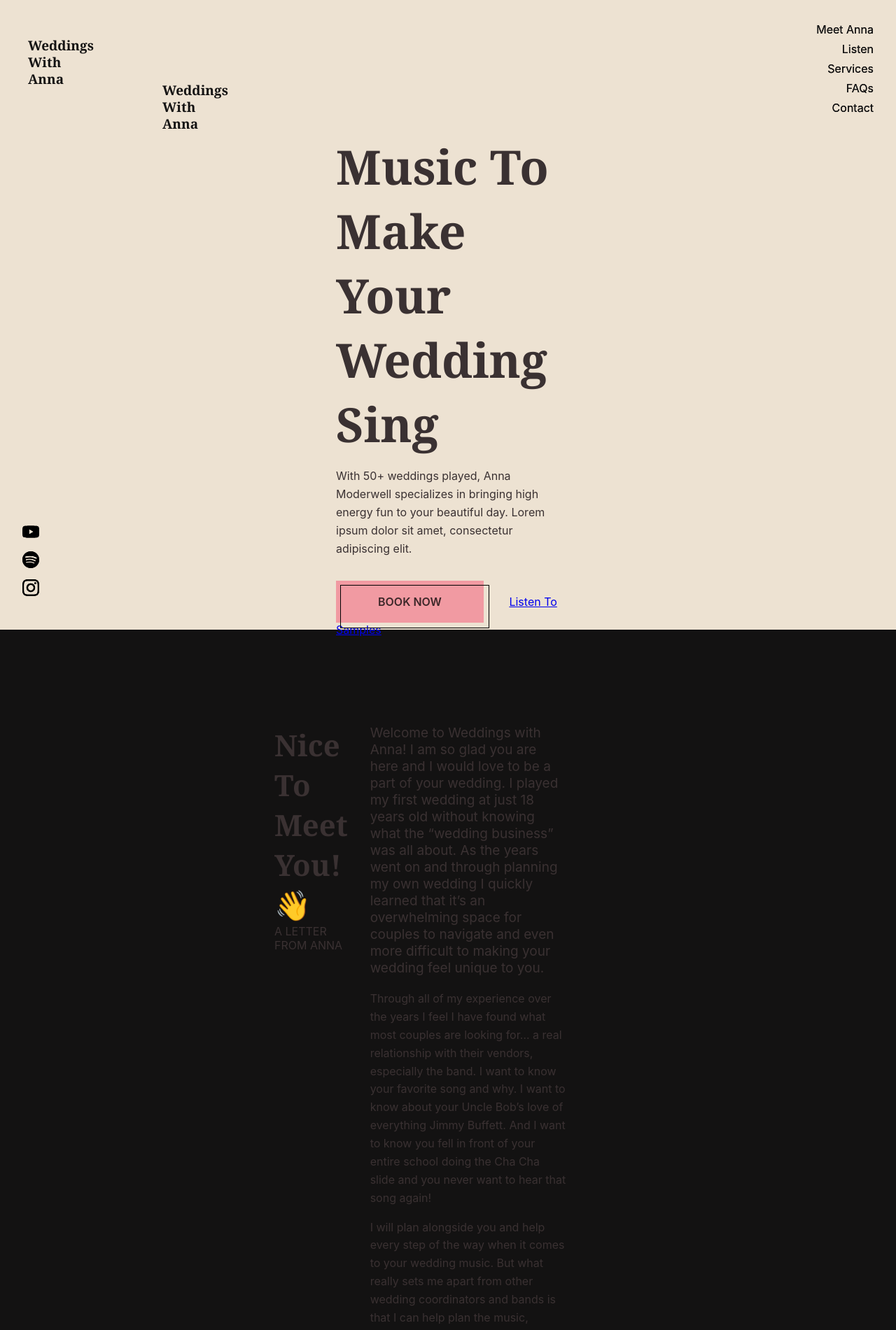
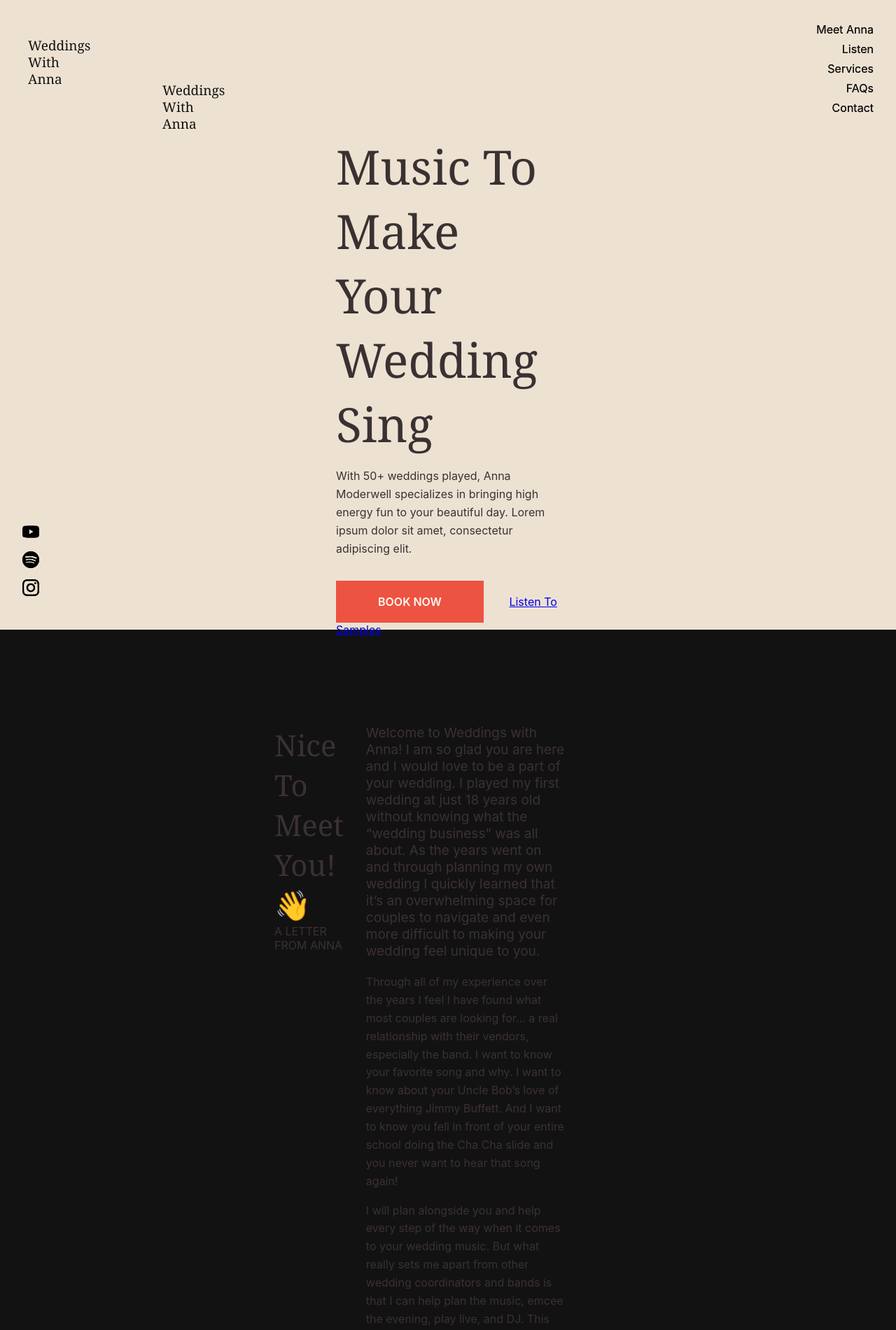
Before and after one commit to lukemoderwell/wwa, a Jekyll site: the page built from index.html, in a window 1280 px wide. Shown: the top 1901 px of the page at 70% size. Built offline with Jekyll 4.4.1, drawn with Linux system fonts in a browser that asks for light colours; some web fonts are replaced; a script that is not in the unit is left out; comment, search, counter and statistics services are not loaded.

Commit message:
cut the fat

```diff
--- a/assets/css/_button.scss
+++ b/assets/css/_button.scss
@@ -1,30 +1,15 @@
 .btn {
   display: inline-block;
   position: relative;
-  height: 60px;
   padding: 1.25rem 3.75rem;
-  background: $salmon;
-  color: rgba(0,0,0,.75);
+  background-color: $tomato;
+  color: $white;
   font-weight: 600;
   text-decoration: none;
   text-transform: uppercase;
-
-  &::after {
-    content: '';
-    position: absolute;
-    top: .375rem;
-    left: .375rem;
-    width: 100%;
-    height: 60px;
-    border: 1px solid black;
-    transition: .25s all ease-in-out;
-  }
+  transition: 350ms all ease-in-out;
 }
 
 .btn:hover {
-  background: darken($salmon, 10);
-  &::after {
-    top: 0;
-    left: 0;
-  }
+  background-color: darken($tomato, 5);
 }
--- a/assets/css/_typography.scss
+++ b/assets/css/_typography.scss
@@ -11,15 +11,15 @@ html {
 	font-display: swap;
 }
 
-/* Morion Bold */
-@font-face {
-	font-family: Morion;
-	src:	url('../fonts/hinted-Morion-Bold.woff?region=us-east-2&tab=overview') format('woff'),
-        url('../fonts/weddings-with-anna/hinted-Morion-Bold.eot?region=us-east-2&tab=overview') format('eot');
-	font-weight: 700;
-	font-style: normal;
-	font-display: swap;
-}
+// /* Morion Bold */
+// @font-face {
+// 	font-family: Morion;
+// 	src:	url('../fonts/hinted-Morion-Bold.woff?region=us-east-2&tab=overview') format('woff'),
+//         url('../fonts/weddings-with-anna/hinted-Morion-Bold.eot?region=us-east-2&tab=overview') format('eot');
+// 	font-weight: 700;
+// 	font-style: normal;
+// 	font-display: swap;
+// }
 
 
 
@@ -31,6 +31,11 @@ html {
 // FONT SCALE
 // designed using the Golden Ratio
 // https://type-scale.com/
+h1, h2, h3, h4, h5 {
+  font-weight: 500;
+}
+
+
 h1, .f1 {
   font-size: 6.854rem; // 109.664px
 }
@@ -45,6 +50,7 @@ h3, .f3 {
 
 h4, .f4 {
   font-size: 1.618rem; // 25.888px
+  line-height: 2rem;
 }
 
 h5, .f5 {
--- a/assets/css/_utils.scss
+++ b/assets/css/_utils.scss
@@ -22,3 +22,7 @@
 .flush-top {
   margin-top: 0;
 }
+
+.text-center {
+  text-align: center;
+}
--- a/assets/js/index.js
+++ b/assets/js/index.js
@@ -11,8 +11,17 @@ class WWA {
     this.appBgImg = document.getElementsByClassName('app-background-image')[0];
   }
 
+  handleScroll() {
+    console.log(window.scrollY);
+  }
+
+  handleBgImgTransition() {
+  this.appBgImg.style.backgroundImage = `url('https://images.unsplash.com/photo-1495609000883-209fc68187ef?ixlib=rb-0.3.5&ixid=eyJhcHBfaWQiOjEyMDd9&s=b458c2eac6957535ddfb4b18372e941c&dpr=1&auto=format&fit=crop&w=1000&q=80&cs=tinysrgb')`;
+    this.appBgImg.style.opacity = '.25';
+  }
+
   init() {
-    this.appBg.style.backgroundColor = this.cream;
+    document.addEventListener('scroll', this.handleScroll);
   }
 }
 
```
